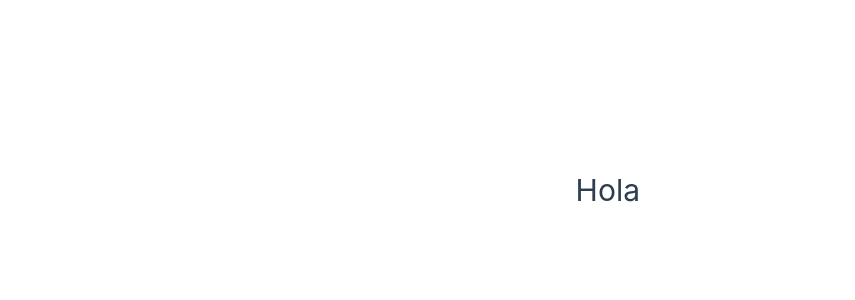
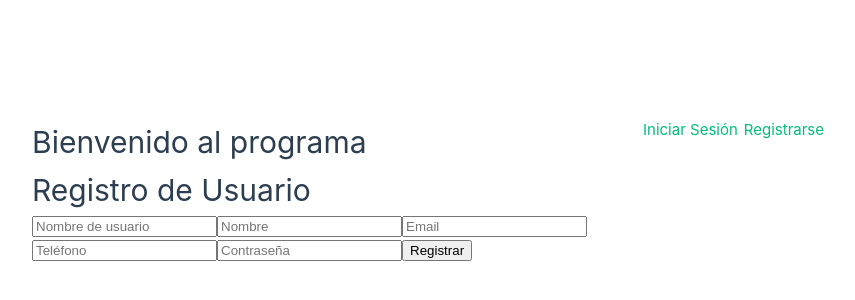
Before and after one commit to AlexAstudilloR/PlantFriend-Django-Vue, a Vue app in the folder frontend-pf/: page /register in a window 1280 px wide. Before the commit this address had no page. Shown: the part 210-510 px from the top of the page, without its empty margins (0-855 px from the left). Built offline with nearby package versions, Linux system fonts and the light colour scheme.

Commit message:
Login en Vue

```diff
--- a/frontend-pf/src/App.vue
+++ b/frontend-pf/src/App.vue
@@ -8,67 +8,3 @@
 <script setup>
 import MainView from './views/MainView.vue';
 </script>
-
-<style scoped>
-header {
-  line-height: 1.5;
-  max-height: 100vh;
-}
-
-.logo {
-  display: block;
-  margin: 0 auto 2rem;
-}
-
-nav {
-  width: 100%;
-  font-size: 12px;
-  text-align: center;
-  margin-top: 2rem;
-}
-
-nav a.router-link-exact-active {
-  color: var(--color-text);
-}
-
-nav a.router-link-exact-active:hover {
-  background-color: transparent;
-}
-
-nav a {
-  display: inline-block;
-  padding: 0 1rem;
-  border-left: 1px solid var(--color-border);
-}
-
-nav a:first-of-type {
-  border: 0;
-}
-
-@media (min-width: 1024px) {
-  header {
-    display: flex;
-    place-items: center;
-    padding-right: calc(var(--section-gap) / 2);
-  }
-
-  .logo {
-    margin: 0 2rem 0 0;
-  }
-
-  header .wrapper {
-    display: flex;
-    place-items: flex-start;
-    flex-wrap: wrap;
-  }
-
-  nav {
-    text-align: left;
-    margin-left: -1rem;
-    font-size: 1rem;
-
-    padding: 1rem 0;
-    margin-top: 1rem;
-  }
-}
-</style>
--- a/frontend-pf/src/router/index.js
+++ b/frontend-pf/src/router/index.js
@@ -16,8 +16,8 @@ const router = createRouter({
       component: LoginView
     },
     {
-      path: '/sign-up',
-      name: 'sign-up',
+      path: '/register',
+      name: 'register',
       component: SignUpView
     },
   ]
--- /dev/null
+++ b/frontend-pf/src/services/axios.users.js
@@ -0,0 +1,11 @@
+import axios from 'axios';
+
+const API_URL = '/api/auth/usuario/';
+
+  export const registerUser= (userData) => {
+    return axios.post(`${API_URL}register/`, userData);
+  };
+
+  export const loginUser= (userData) => {
+    return axios.post(`${API_URL}login/`, userData);
+  };
--- /dev/null
+++ b/frontend-pf/src/stores/userStore.js
@@ -0,0 +1,40 @@
+// src/stores/userStore.js
+import { defineStore } from 'pinia';
+import { ref } from 'vue';
+import { registerUser, loginUser } from '../services/axios.users'; // Ajusta la ruta según tu estructura
+
+export const useUserStore = defineStore('user', () => {
+  const user = ref(null); // Estado para almacenar información del usuario
+  const token = ref(null); // Estado para almacenar el token
+
+  // Función para registrar un nuevo usuario
+  const register = async (userData) => {
+    try {
+      const response = await registerUser(userData);
+      user.value = response; // Almacena la información del usuario en el store
+    } catch (error) {
+      console.error('Error en el registro:', error);
+      throw error; // Lanza el error para manejarlo en el componente
+    }
+  };
+
+  // Función para iniciar sesión
+  const login = async (userData) => {
+    try {
+      const response = await loginUser(userData);
+      token.value = response.access; // Almacena el token de acceso
+      user.value = response.user; // Almacena la información del usuario
+    } catch (error) {
+      console.error('Error en el login:', error);
+      throw error; // Lanza el error para manejarlo en el componente
+    }
+  };
+
+  // Función para cerrar sesión
+  const logout = () => {
+    user.value = null; // Limpia la información del usuario
+    token.value = null; // Limpia el token
+  };
+
+  return { user, token, register, login, logout };
+});
--- a/frontend-pf/src/views/LoginView.vue
+++ b/frontend-pf/src/views/LoginView.vue
@@ -1,15 +1,29 @@
 <template>
-    <div class="container">
-        <h2>Login</h2>
-        <input type="email" name="email">
-        <label for="email">Correo electronico</label>
-        <input type="password">
-        <label for="password">Contraseña</label>
+    <div>
+      <h1>Iniciar Sesión</h1>
+      <form @submit.prevent="handleLogin">
+        <input type="text" v-model="username" placeholder="Nombre de usuario" required />
+        <input type="password" v-model="password" placeholder="Contraseña" required />
+        <button type="submit">Iniciar Sesión</button>
+      </form>
+    </div>
+  </template>
 
+  <script setup>
+  import { ref } from 'vue';
+  import { useUserStore } from '@/stores/userStore'; // Ajusta la ruta según tu estructura
 
-    </div>
-</template>
+  const userStore = useUserStore();
+  const username = ref('');
+  const password = ref('');
 
-<script setup></script>
-
-<style scoped></style>
+  const handleLogin = async () => {
+    try {
+      await userStore.login({ username: username.value, password: password.value });
+      alert('Inicio de sesión exitoso');
+      // Redireccionar a la página de inicio o donde sea necesario
+    } catch (error) {
+      alert('Error en el inicio de sesión. Verifica tus credenciales.');
+    }
+  };
+  </script>
--- a/frontend-pf/src/views/MainView.vue
+++ b/frontend-pf/src/views/MainView.vue
@@ -1,5 +1,9 @@
 <template>
-    <h1>Hola</h1>
+    <h1>Bienvenido al programa</h1>
+    <nav>
+      <router-link to="/login">Iniciar Sesión</router-link>
+      <router-link to="/register">Registrarse</router-link>
+    </nav>
     <router-view></router-view>
 </template>
 
--- a/frontend-pf/src/views/SignUpView.vue
+++ b/frontend-pf/src/views/SignUpView.vue
@@ -1,19 +1,34 @@
 <template>
-    <div class="container">
-        <h2>Sign-Up</h2>
-        <input type="text" name="name">
-        <label for="name">Nombre completo</label>
-        <input type="text" name="phone">
-        <label for="phone">Teléfono</label>
-        <input type="email" name="email">
-        <label for="email">Correo electronico</label>
-        <input type="password">
-        <label for="password">Contraseña</label>
+    <div>
+      <h1>Registro de Usuario</h1>
+      <form @submit.prevent="handleRegister">
+        <input type="text" v-model="username" placeholder="Nombre de usuario" required />
+        <input type="text" v-model="nombre" placeholder="Nombre" required />
+        <input type="email" v-model="email" placeholder="Email" required />
+        <input type="tel" v-model="telefono" placeholder="Teléfono" required />
+        <input type="password" v-model="password" placeholder="Contraseña" required />
+        <button type="submit">Registrar</button>
+      </form>
+    </div>
+  </template>
 
+  <script setup>
+  import { ref } from 'vue';
+  import { useUserStore } from '@/stores/userStore'; // Ajusta la ruta según tu estructura
 
-    </div>
-</template>
+  const userStore = useUserStore();
+  const username= ref('')
+  const nombre = ref('');
+  const email = ref('');
+  const telefono = ref('');
+  const password = ref('');
 
-<script setup></script>
-
-<style scoped></style>
+  const handleRegister = async () => {
+    try {
+      await userStore.register({ nombre: nombre.value,username:username.value, email: email.value, telefono: telefono.value, password: password.value });
+      alert('Registro exitoso');
+    } catch (error) {
+      alert('Error en el registro. Verifica tus datos.');
+    }
+  };
+  </script>
```
Also changed, not shown: frontend-pf/src/services/axios.plants.js (added, +23 -0 lines).
